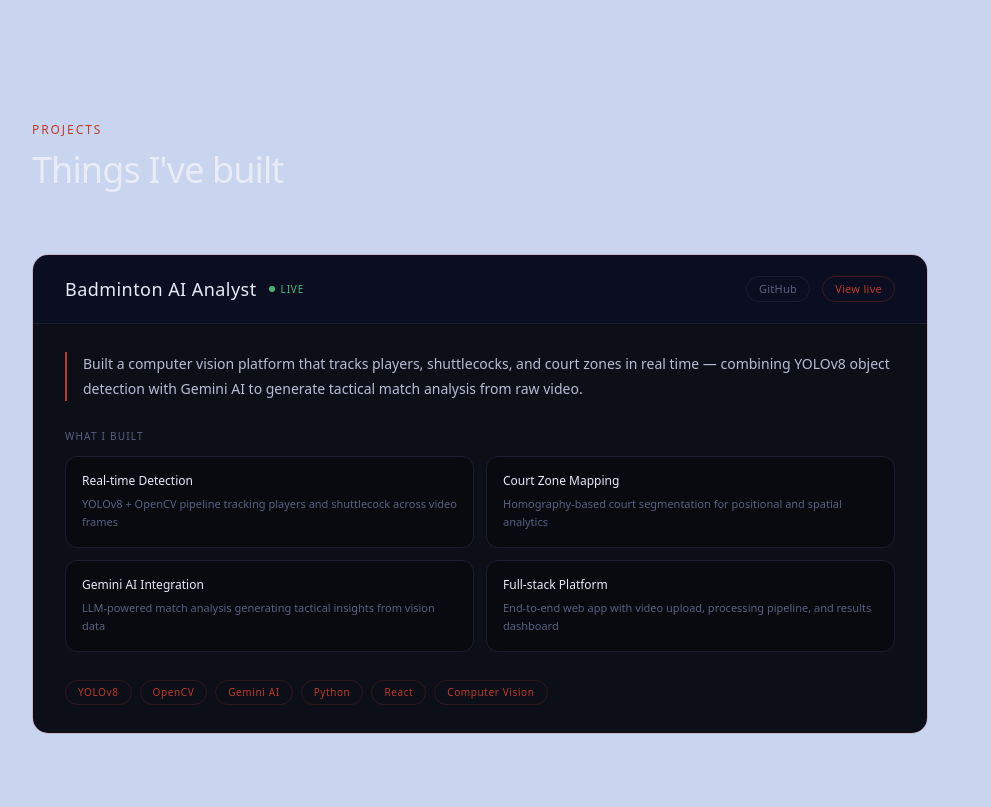
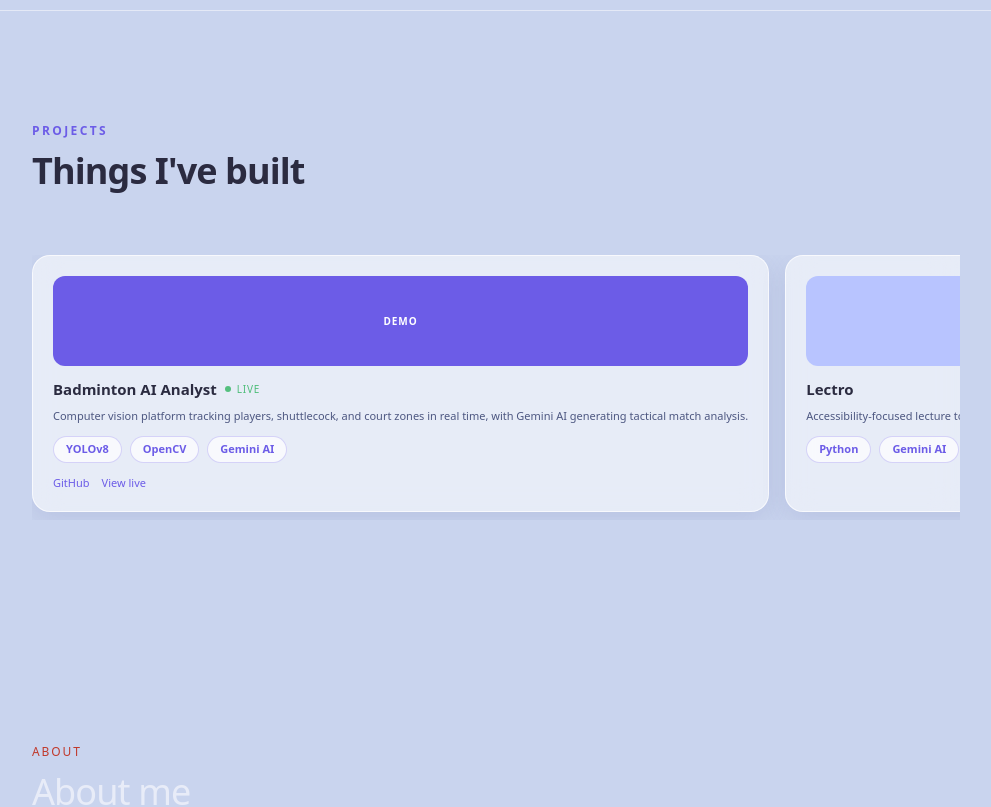
Before and after one commit to jameshualiu/jameshualiu.me, a Next.js app: page / in a window 1280 px wide. Shown: the part 2100-2907 px from the top of the page, without its empty margins (144-1135 px from the left). Built offline with nearby package versions, Linux system fonts and the light colour scheme.

Commit message:
feat: restructure Projects into horizontal-scroll glass card row

```diff
--- a/components/Projects.tsx
+++ b/components/Projects.tsx
@@ -2,79 +2,103 @@
 import Link from "next/link";
 import FadeUp from "./FadeUp";
 
+const projects = [
+  {
+    title: "Badminton AI Analyst",
+    live: true,
+    visual: { label: "DEMO", bg: "bg-[#6c5ce7]", text: "text-white" },
+    desc: "Computer vision platform tracking players, shuttlecock, and court zones in real time, with Gemini AI generating tactical match analysis.",
+    tags: ["YOLOv8", "OpenCV", "Gemini AI"],
+    links: [
+      { label: "GitHub", href: "https://github.com/jameshualiu/badminton-ai-analyst" },
+      { label: "View live", href: "https://badminton-ai-analyst.vercel.app/" },
+    ],
+  },
+  {
+    title: "Lectro",
+    live: false,
+    visual: { label: "PREVIEW", bg: "bg-[#b8c4ff]", text: "text-[#2b2b40]" },
+    desc: "Accessibility-focused lecture tool built at HackUMass XIII — live captioning and structured note generation for lecture audio.",
+    tags: ["Python", "Gemini AI"],
+    links: [] as { label: string; href: string }[],
+  },
+  {
+    title: "Portfolio site",
+    live: false,
+    visual: { label: "PREVIEW", bg: "bg-[#6c5ce7]", text: "text-white" },
+    desc: "This site — Next.js, glassmorphism, and way too many design revisions.",
+    tags: ["Next.js", "React"],
+    links: [{ label: "View source", href: "https://github.com/jameshualiu/jameshualiu.me" }],
+  },
+];
+
 export default function Projects() {
   return (
-    <section id="projects" className="py-28">
+    <section id="projects" className="py-28 border-t border-white/50">
       <div className="max-w-5xl mx-auto px-6 sm:px-12">
         <FadeUp>
-          <p className="text-[#c0392b] text-xs tracking-[0.16em] uppercase font-medium mb-3">
+          <p className="text-[#6c5ce7] text-xs tracking-[0.2em] uppercase font-bold mb-3">
             Projects
           </p>
-          <h2 className="text-[#e8ecf8] text-4xl font-light tracking-tight mb-16">
-            Things I've built
+          <h2 className="text-[#2b2b40] text-3xl sm:text-4xl font-extrabold tracking-tight mb-16">
+            Things I&apos;ve built
           </h2>
         </FadeUp>
 
         <FadeUp delay={0.1}>
-          <div className="border border-[#c0392b]/20 rounded-2xl overflow-hidden max-w-4xl">
-            {/* Top bar */}
-            <div className="bg-[#0b0e20] border-b border-[#1a1e30] px-5 sm:px-8 py-5 flex flex-col sm:flex-row sm:items-center gap-2 sm:gap-0 justify-between">
-              <div className="flex items-center gap-3">
-                <span className="text-[#e8ecf8] text-lg font-light tracking-wide">
-                  Badminton AI Analyst
-                </span>
-                <span className="flex items-center gap-1.5 text-[#4dbd78] text-[10px] tracking-[0.08em] uppercase">
-                  <span className="w-1.5 h-1.5 rounded-full bg-[#4dbd78] animate-pulse inline-block" />
-                  Live
-                </span>
-              </div>
-              <div className="flex items-center gap-3">
-                <Link href="https://github.com/jameshualiu/badminton-ai-analyst" target="_blank" rel="noopener noreferrer" className="text-[#5a6080] text-[11px] border border-[#1a1e30] rounded-full px-3 py-1 hover:text-[#b8bdd4] hover:border-[#5a6080] transition-all duration-200 tracking-wide">
-                  GitHub
-                </Link>
-                <Link href="https://badminton-ai-analyst.vercel.app/" target="_blank" rel="noopener noreferrer" className="text-[#c0392b] text-[11px] border border-[#c0392b]/25 rounded-full px-3 py-1 hover:bg-[#c0392b]/10 transition-all duration-200 tracking-wide">
-                  View live
-                </Link>
-              </div>
-            </div>
+          <div className="flex gap-4 overflow-x-auto pb-2 no-scrollbar">
+            {projects.map((project) => (
+              <div
+                key={project.title}
+                className="glass-card rounded-[18px] p-5 min-w-[260px] sm:min-w-[280px] flex-shrink-0"
+              >
+                <div
+                  className={`${project.visual.bg} ${project.visual.text} h-[90px] rounded-[12px] flex items-center justify-center text-[10px] font-bold tracking-widest mb-3`}
+                >
+                  {project.visual.label}
+                </div>
 
-            {/* Body */}
-            <div className="bg-[#0d0f18] px-5 sm:px-8 py-7">
-              <p className="text-[#b8bdd4] text-sm leading-[1.75] font-light border-l-2 border-[#c0392b] pl-4 mb-7">
-                Built a computer vision platform that tracks players, shuttlecocks,
-                and court zones in real time — combining YOLOv8 object detection
-                with Gemini AI to generate tactical match analysis from raw video.
-              </p>
+                <div className="flex items-center gap-2 mb-1.5">
+                  <h3 className="text-[#2b2b40] text-[15px] font-bold">
+                    {project.title}
+                  </h3>
+                  {project.live && (
+                    <span className="flex items-center gap-1.5 text-[#4dbd78] text-[10px] uppercase tracking-[0.08em]">
+                      <span className="w-1.5 h-1.5 rounded-full bg-[#4dbd78] animate-pulse inline-block" />
+                      Live
+                    </span>
+                  )}
+                </div>
 
-              <p className="text-[#5a6080] text-[10px] tracking-[0.12em] uppercase mb-3">
-                What I built
-              </p>
-              <div className="grid grid-cols-1 sm:grid-cols-2 gap-3 mb-7">
-                {[
-                  { title: "Real-time Detection", desc: "YOLOv8 + OpenCV pipeline tracking players and shuttlecock across video frames" },
-                  { title: "Court Zone Mapping", desc: "Homography-based court segmentation for positional and spatial analytics" },
-                  { title: "Gemini AI Integration", desc: "LLM-powered match analysis generating tactical insights from vision data" },
-                  { title: "Full-stack Platform", desc: "End-to-end web app with video upload, processing pipeline, and results dashboard" },
-                ].map((item, i) => (
-                  <FadeUp key={item.title} delay={i * 0.07}>
-                    <div className="bg-[#080a10] border border-[#1a1e30] rounded-xl px-4 py-4 h-full">
-                      <p className="text-[#e8ecf8] text-xs font-medium mb-1.5">{item.title}</p>
-                      <p className="text-[#5a6080] text-[11px] leading-relaxed font-light">{item.desc}</p>
-                    </div>
-                  </FadeUp>
-                ))}
-              </div>
+                <p className="text-[#4d5780] text-[11px] leading-relaxed mb-3 line-clamp-2">
+                  {project.desc}
+                </p>
 
-              <FadeUp delay={0.15}>
-                <div className="flex flex-wrap gap-2">
-                  {["YOLOv8", "OpenCV", "Gemini AI", "Python", "React", "Computer Vision"].map((tag) => (
-                    <span key={tag} className="text-[#c0392b] text-[10px] border border-[#c0392b]/20 rounded-full px-3 py-1 tracking-[0.06em]">
+                <div className="flex flex-wrap gap-2 mb-3">
+                  {project.tags.map((tag) => (
+                    <span key={tag} className="bg-white/70 border border-[#6c5ce7]/25 text-[#6c5ce7] text-[11px] font-bold rounded-full px-3 py-1">
                       {tag}
                     </span>
                   ))}
                 </div>
-              </FadeUp>
-            </div>
+
+                {project.links.length > 0 && (
+                  <div className="flex gap-3">
+                    {project.links.map((link) => (
+                      <Link
+                        key={link.label}
+                        href={link.href}
+                        target="_blank"
+                        rel="noopener noreferrer"
+                        className="text-[#6c5ce7] text-[11px] underline-offset-2 hover:underline"
+                      >
+                        {link.label}
+                      </Link>
+                    ))}
+                  </div>
+                )}
+              </div>
+            ))}
           </div>
         </FadeUp>
       </div>
```
